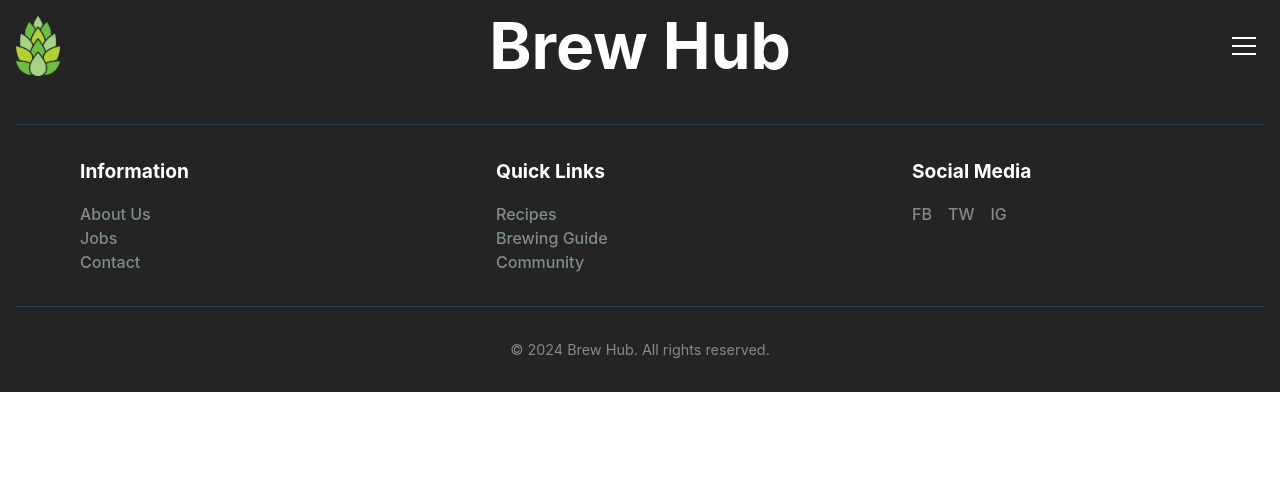
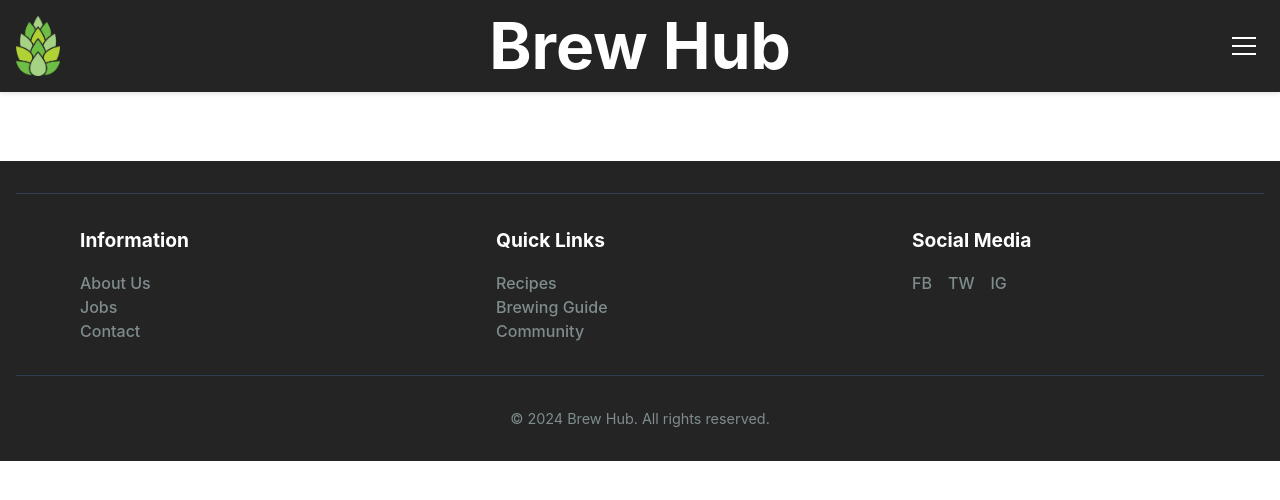
Before and after one commit to PeterKock/brewhub-frontend, a React (Vite) app: page /aboutus in a window 1280 px wide. Shown: the top 500 px of the page. Built offline with nearby package versions, Linux system fonts and the light colour scheme.

Commit message:
Added aboutuspage and routing

```diff
--- a/src/App.jsx
+++ b/src/App.jsx
@@ -8,6 +8,7 @@ import Footer from './components/footer';
 import HomePage from './pages/public/HomePage';
 import LoginPage from './pages/public/loginpage';
 import RegisterPage from './pages/public/registerpage';
+import AboutUsPage from './pages/public/aboutuspage';
 
 // Customer Pages
 import CustomerDashboard from './pages/customer/dashboard';
@@ -31,6 +32,7 @@ function App() {
                         <Route path="/" element={<HomePage />} />
                         <Route path="/login" element={<LoginPage />} />
                         <Route path="/register" element={<RegisterPage />} />
+                        <Route path="/aboutus" element={<AboutUsPage />} />
 
                         {/* Customer Routes */}
                         <Route path="/customer/dashboard" element={<CustomerDashboard />} />
--- /dev/null
+++ b/src/pages/public/aboutuspage.jsx
@@ -0,0 +1,7 @@
+export default function AboutUsPage() {
+    return (
+        <div className="page aboutus-page">
+            <h1>About us</h1>
+        </div>
+    );
+}
```
